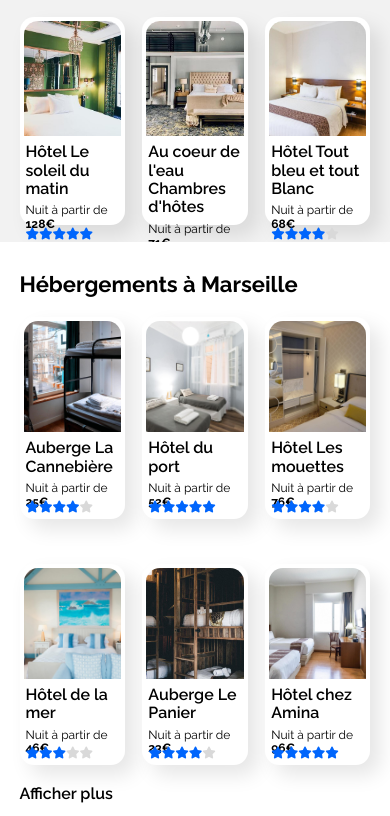
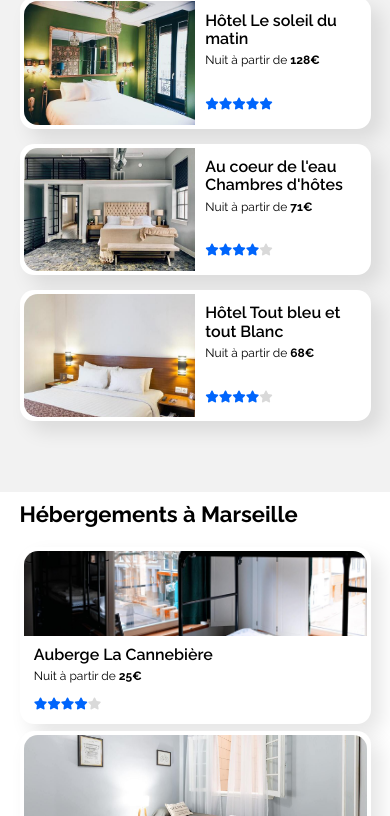
Before and after one commit to sejost/p2_booki_oc, a plain HTML site: page index.html in a window 390 px wide. Shown: the part 740-1556 px from the top of the page. Drawn offline with Linux system fonts and the light colour scheme.

Commit message:
Responsive Complete Accomodations Section v1

```diff
--- a/styles.scss
+++ b/styles.scss
@@ -377,7 +377,7 @@ header {
             .inner-hostel {
                 display: flex;
                 flex-wrap: wrap;
-                padding: 2%;
+                padding: 3%;
                 .text-card {
                     height: 80%;
                 }
@@ -428,7 +428,6 @@ header {
                 width: 100%;
                 height: 60%;
                 border-radius: 14px 14px 0 0;
-                padding: 0 0 5px 0;
             }
         }
     }
@@ -456,7 +455,6 @@ header {
                 width: 50%;
                 height: 100%;
                 border-radius: 14px 0 0 14px;
-                padding: 0 10px 0 0;
             }
         }
     }
@@ -468,8 +466,6 @@ header {
         margin: 30px 0;
         width: 100%;
         height: auto;
-        //display: flex;
-        //justify-content: space-between;
         flex-wrap: wrap;
         flex-direction: column-reverse;
 
@@ -478,7 +474,7 @@ header {
             width: 100%;
             height: 600px;
             background: white;
-            padding: 30px 2% 10px 2%;
+            padding: 20px 2% 10px 2%;
         }
 
         /* Second-Section - Accomodations List - Aside Panel Styles - Tablet */
@@ -486,7 +482,7 @@ header {
             width: 100%;
             height: 300px;
             border-radius: 0;
-            padding: 30px 2% 10px 2%;
+            padding: 20px 2% 10px 2%;
             .hostel {
                 width: 30%;
                 height: 100%;
@@ -497,7 +493,6 @@ header {
                     width: 100%;
                     height: 60%;
                     border-radius: 14px 14px 0 0;
-                    padding: 0 0 5px 0;
                 }
             }
         }
@@ -507,14 +502,50 @@ header {
 /* Second-Section - Accomodations List - Generic Styles - Mobile */
 @media (max-width: 768px) {
     .accomodations-list {
+        height: auto;
         /* Second-Section - Accomodations List - Main Panel Styles - Mobile */
         main {
-            padding: 30px 5% 10px 5%;
+            padding: 10px 5% 10px 5%;
+            height: 1400px;
+            .hostels-list {
+                //height: auto;
+                display: flex;
+                flex-wrap: wrap;
+                align-content: space-between;
+                .hostel {
+                    width: 100%;
+                    height: 16%;
+                    margin-bottom: 2%;
+                    .inner-hostel {
+                        height: 50%;
+                    }
+                    img {
+                        height: 50%;
+                    }
+                }
+            }
         }
 
         /* Second-Section - Accomodations List - Aside Panel Styles - Mobile */
         aside {
-            padding: 30px 5% 10px 5%;
+            padding: 10px 5% 10px 5%;
+            height: 550px;
+            .hostels-list {
+                flex-direction: column;
+                flex-wrap: nowrap;
+                .hostel {
+                    width: 100%;
+                    height: 31%;
+                    .inner-hostel {
+                        width: 50%;
+                    }
+                    img {
+                        width: 50%;
+                        height: 100%;
+                        border-radius: 14px 0 0 14px;
+                    }
+                }
+            }
         }
     }
 }
```
Also changed, not shown: styles.css.
